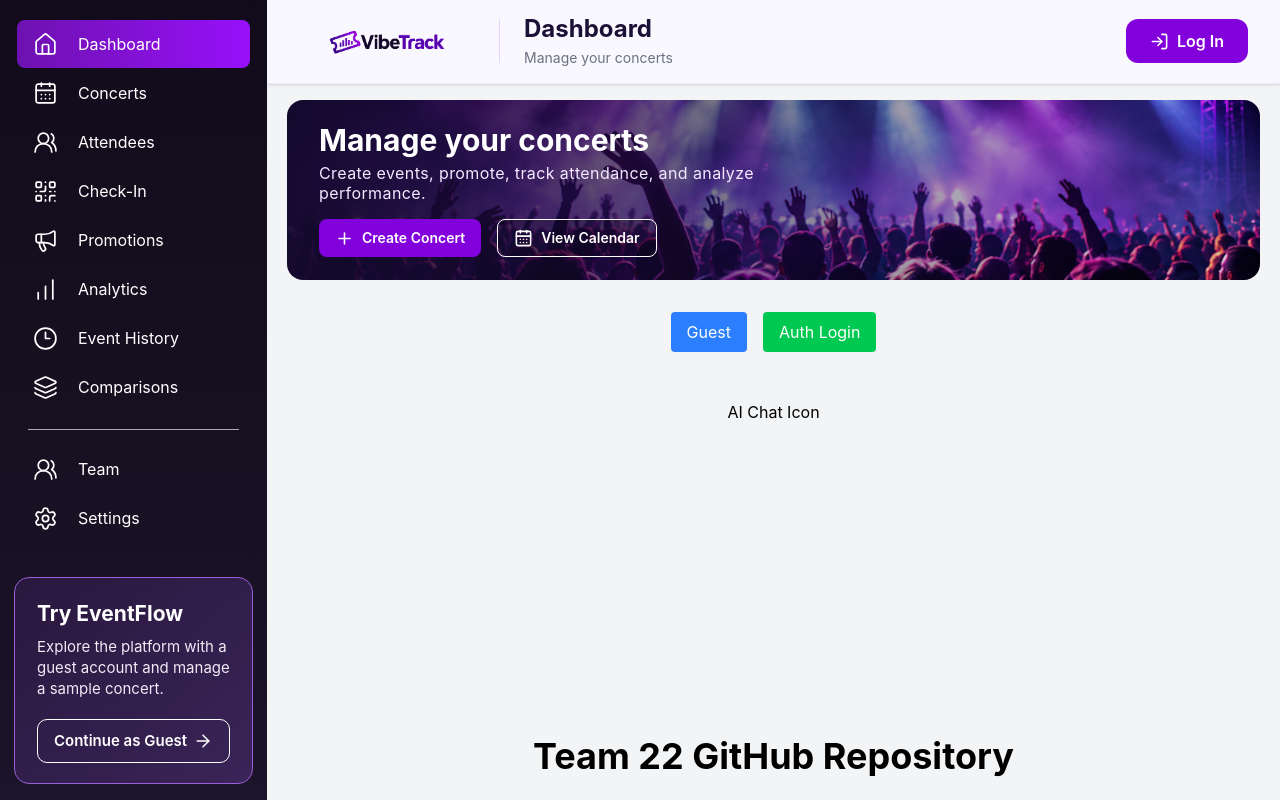
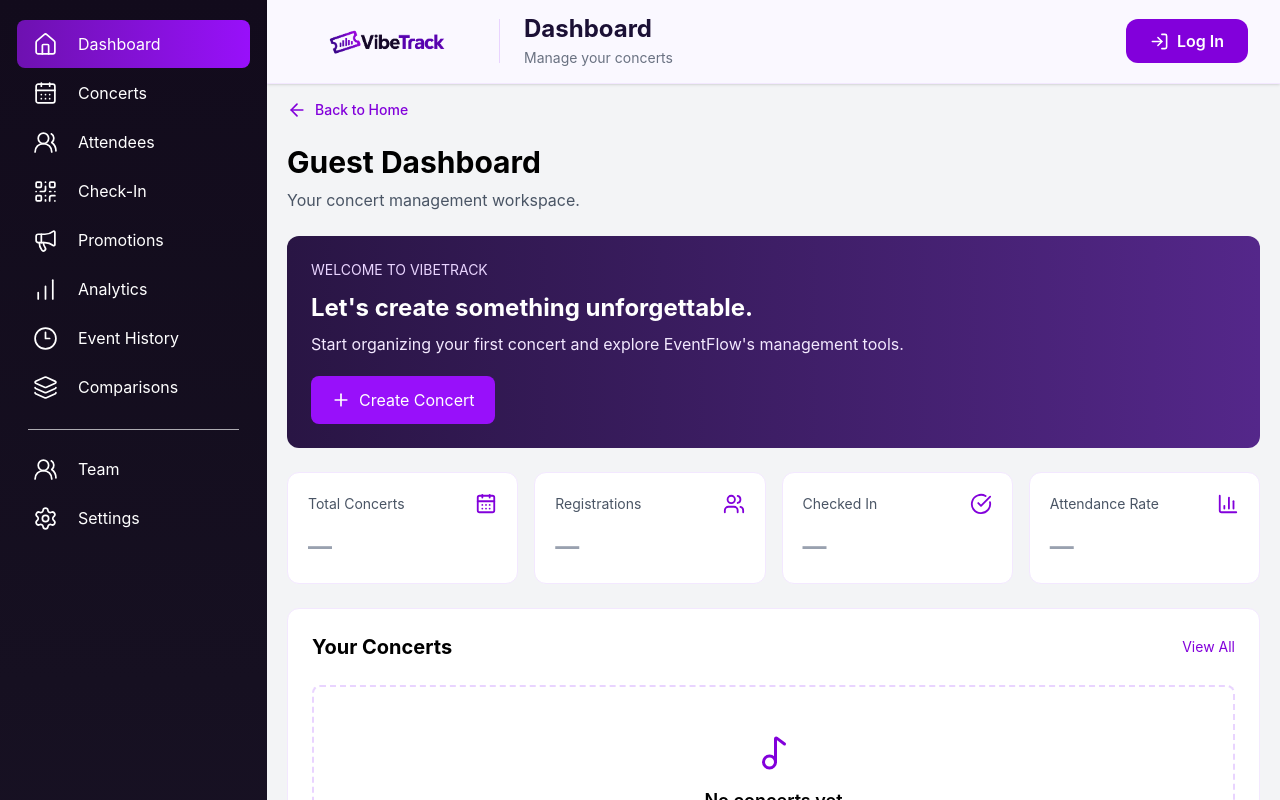
Before and after one commit to chingu-voyages/V63-tier2-team-22, a React (Vite) app in the folder vite-project/: page / in a window 1280 px wide. Both pictures are taken after a click on the button "Continue as Guest". Shown: the top 800 px of the page. Built offline with nearby package versions, Linux system fonts and the light colour scheme.

Commit message:
Add continue as a guest button and Home page

```diff
--- a/vite-project/src/App.tsx
+++ b/vite-project/src/App.tsx
@@ -1,49 +1,74 @@
+
+import { useState } from "react";
 
 import Header from "./assets/components/Header";
 import Footer from "./assets/components/Footer";
-import HeroCard from "./assets/components/HeroCard";
 import Sidebar from "./assets/components/SideBar";
+import Home from "./assets/pages/Home";
+import GuestDashboard from "./assets/pages/GuestDashboard";
 
 function App() {
+  const [isGuest, setIsGuest] = useState(false);
+  const [currentPage, setCurrentPage] = useState("dashboard");
+
+  const handleGuestLogin = () => {
+    setIsGuest(true);
+    setCurrentPage("dashboard");
+  };
+
+const handleBackHome = () => {
+  setIsGuest(false);
+  setCurrentPage("dashboard");
+};
+
   return (
     <div className="flex min-h-screen bg-gray-100">
 
-      {/* Left Sidebar */}
-      <Sidebar />
+      {/* Sidebar */}
+      <Sidebar
+        onGuestLogin={handleGuestLogin}
+        isGuest={isGuest}
+      />
 
-      {/* Right Content */}
+      {/* Main Layout */}
       <div className="flex min-w-0 flex-1 flex-col">
 
-        {/* Header */}
         <Header />
 
-        {/* Main Content */}
-        <main className="w-full flex-1 px-5 pt-4 pb-6 md:px-5">
+        <main className="w-full flex-1 px-5 pt-4 pb-6">
 
-          {/* Hero Card */}
-          <HeroCard />
+          {!isGuest ? (
+            <Home onGuestLogin={handleGuestLogin} />
+          ) : currentPage === "dashboard" ? (
+            <GuestDashboard
+              onNavigate={setCurrentPage}
+              onBackHome={handleBackHome}
+            />
+          ) : (
+            <div className="py-10">
+              <button
+                type="button"
+                onClick={() => setCurrentPage("dashboard")}
+                className="mb-4 text-purple-700 hover:underline"
+              >
+                ← Back to Guest Dashboard
+              </button>
 
-          {/* Guest and Login Buttons */}
-          <div className="mt-8 flex flex-wrap items-center justify-center gap-4">
-            <button
-              type="button"
-              className="rounded bg-blue-500 px-4 py-2 text-white"
-            >
-              Guest
-            </button>
+              <h1 className="text-2xl font-bold text-gray-900">
+                {currentPage
+                  .split("-")
+                  .map(
+                    (word) =>
+                      word.charAt(0).toUpperCase() + word.slice(1)
+                  )
+                  .join(" ")}
+              </h1>
 
-            <button
-              type="button"
-              className="rounded bg-green-500 px-4 py-2 text-white"
-            >
-              Auth Login
-            </button>
-          </div>
-
-          {/* AI Chat */}
-          <div className="mt-12 flex items-center justify-center">
-            <h3>AI Chat Icon</h3>
-          </div>
+              <p className="mt-2 text-gray-600">
+                This page hasn't been implemented yet.
+              </p>
+            </div>
+          )}
 
         </main>
 
--- a/vite-project/src/assets/components/SideBar.tsx
+++ b/vite-project/src/assets/components/SideBar.tsx
@@ -11,6 +11,11 @@ import {
   Settings,
   ArrowRight,
 } from "lucide-react";
+
+type SidebarProps = {
+  onGuestLogin: () => void;
+  isGuest: boolean;
+};
 
 // Main navigation
 const mainMenu = [
@@ -30,7 +35,7 @@ const secondaryMenu = [
   { label: "Settings", icon: Settings },
 ];
 
-function Sidebar() {
+function Sidebar({ onGuestLogin, isGuest }: SidebarProps) {
   return (
     <aside
       aria-label="Sidebar"
@@ -51,7 +56,8 @@ function Sidebar() {
                 key={item.label}
                 type="button"
                 aria-current={isActive ? "page" : undefined}
-                className={`flex h-12 w-full items-center gap-5 rounded-lg px-4 text-left transition-colors ${isActive
+                className={`flex h-12 w-full items-center gap-5 rounded-lg px-4 text-left transition-colors ${
+                  isActive
                     ? "bg-gradient-to-r from-purple-800 to-purple-600"
                     : "hover:bg-white/10"
                 }`}
@@ -104,11 +110,13 @@ function Sidebar() {
         </div>
       </nav>
 
+
       {/* Guest Account Section */}
+      {!isGuest && (
         <div className="mt-auto px-[14px] pb-[16px] pt-8">
           <div className="rounded-[15px] border border-[#9960D7] bg-gradient-to-br from-[#29183E] to-[#3A2458] px-[22px] py-[20px]">
             <h2 className="mb-[7px] text-[21px] font-bold">
-            Try EventFlow
+              Try VibeTrack
             </h2>
 
             <p className="text-[15px] leading-[21px] text-[#F0EAF6]">
@@ -118,6 +126,7 @@ function Sidebar() {
 
             <button
               type="button"
+              onClick={onGuestLogin}
               className="mt-[20px] flex h-[44px] w-full items-center justify-between rounded-[10px] border-[1.5px] border-white px-[16px] text-[15px] font-semibold transition-colors hover:bg-white/10"
             >
               <span>Continue as Guest</span>
@@ -125,6 +134,7 @@ function Sidebar() {
             </button>
           </div>
         </div>
+      )}
     </aside>
   );
 }
--- /dev/null
+++ b/vite-project/src/assets/pages/GuestDashboard.tsx
@@ -0,0 +1,194 @@
+import { ArrowLeft } from "lucide-react";
+
+import {
+  CalendarDays,
+  Users,
+  CheckCircle,
+  BarChart3,
+  Plus,
+  Music2,
+  QrCode,
+  Sparkles,
+  Info,
+} from "lucide-react";
+
+
+type GuestDashboardProps = {
+  onNavigate: (page: string) => void;
+  onBackHome: () => void;
+};
+
+const stats = [
+  { label: "Total Concerts", icon: CalendarDays },
+  { label: "Registrations", icon: Users },
+  { label: "Checked In", icon: CheckCircle },
+  { label: "Attendance Rate", icon: BarChart3 },
+];
+
+const quickActions = [
+  { label: "Manage Attendees", icon: Users, page: "attendees" },
+  { label: "Event Check-In", icon: QrCode, page: "check-in" },
+  { label: "AI Promotions", icon: Sparkles, page: "promotions" },
+  { label: "AI Analytics", icon: BarChart3, page: "analytics" },
+];
+
+function GuestDashboard({
+  onNavigate,
+  onBackHome,
+}: GuestDashboardProps) {
+  return (
+    <div className="mx-auto max-w-7xl space-y-6">
+
+      {/* Back to Home Button */}
+      <button
+        type="button"
+        onClick={onBackHome}
+        className="flex items-center gap-2 text-sm font-medium text-purple-700 hover:text-purple-900"
+      >
+        <ArrowLeft size={20} />
+        Back to Home
+      </button>
+
+      {/* Welcome Section */}
+      <div className="flex items-center justify-between gap-4">
+        <div>
+          <h1 className="text-3xl font-bold">
+            Guest Dashboard
+          </h1>
+          <p className="mt-2 text-gray-600">
+            Your concert management workspace.
+          </p>
+        </div>
+      </div>
+      <section className="rounded-xl bg-gradient-to-r from-[#291544] to-[#54278A] p-6 text-white">
+        <p className="text-sm text-purple-200">
+          WELCOME TO VIBETRACK
+        </p>
+
+        <h2 className="mt-3 text-2xl font-bold">
+          Let's create something unforgettable.
+        </h2>
+
+        <p className="mt-2 text-purple-100">
+          Start organizing your first concert and explore
+          EventFlow's management tools.
+        </p>
+
+        <button
+          type="button"
+          onClick={() => onNavigate("create-concert")}
+          className="mt-5 flex items-center gap-2 rounded-lg bg-purple-600 px-5 py-3 hover:bg-purple-700"
+        >
+          <Plus size={20} />
+          Create Concert
+        </button>
+      </section>
+
+      <section className="grid gap-4 sm:grid-cols-2 lg:grid-cols-4">
+        {stats.map((stat) => {
+          const Icon = stat.icon;
+
+          return (
+            <div
+              key={stat.label}
+              className="rounded-xl border border-purple-100 bg-white p-5"
+            >
+              <div className="flex items-center justify-between">
+                <p className="text-sm text-gray-600">
+                  {stat.label}
+                </p>
+                <Icon size={22} className="text-purple-700" />
+              </div>
+
+              <p className="mt-4 text-2xl font-bold text-gray-400">
+                —
+              </p>
+            </div>
+          );
+        })}
+      </section>
+
+      <section className="rounded-xl border border-purple-100 bg-white p-6">
+        <div className="mb-6 flex items-center justify-between">
+          <h2 className="text-xl font-bold">
+            Your Concerts
+          </h2>
+
+          <button
+            type="button"
+            onClick={() => onNavigate("concerts")}
+            className="text-sm text-purple-700 hover:underline"
+          >
+            View All
+          </button>
+        </div>
+
+        <div className="flex flex-col items-center rounded-lg border-2 border-dashed border-purple-200 px-6 py-12 text-center">
+          <Music2 size={36} className="mb-4 text-purple-700" />
+
+          <h3 className="text-lg font-semibold">
+            No concerts yet
+          </h3>
+
+          <p className="mt-2 max-w-md text-sm text-gray-600">
+            Create your first concert to start managing attendees,
+            check-ins, and event performance.
+          </p>
+
+          <button
+            type="button"
+            onClick={() => onNavigate("create-concert")}
+            className="mt-5 flex items-center gap-2 rounded-lg bg-purple-700 px-5 py-3 text-white hover:bg-purple-800"
+          >
+            <Plus size={18} />
+            Create Concert
+          </button>
+        </div>
+      </section>
+
+      <section>
+        <h2 className="mb-4 text-xl font-bold">
+          Explore EventFlow
+        </h2>
+
+        <div className="grid gap-4 sm:grid-cols-2 lg:grid-cols-4">
+          {quickActions.map((action) => {
+            const Icon = action.icon;
+
+            return (
+              <button
+                key={action.label}
+                type="button"
+                onClick={() => onNavigate(action.page)}
+                className="flex items-center gap-3 rounded-xl border border-purple-100 bg-white p-5 text-left hover:bg-purple-50"
+              >
+                <Icon size={24} className="text-purple-700" />
+                <span className="font-medium">
+                  {action.label}
+                </span>
+              </button>
+            );
+          })}
+        </div>
+      </section>
+
+      <div className="flex items-start gap-3 rounded-xl bg-purple-50 p-5">
+        <Info size={22} className="shrink-0 text-purple-700" />
+
+        <div>
+          <h3 className="font-semibold">
+            You're using Guest Mode
+          </h3>
+
+          <p className="mt-1 text-sm text-gray-600">
+            Explore EventFlow without creating an account.
+            Concerts and analytics will appear here once
+            data is available.
+          </p>
+        </div>
+      </div>
+    </div>
+  );
+}
+
+export default GuestDashboard;
--- /dev/null
+++ b/vite-project/src/assets/pages/Home.tsx
@@ -0,0 +1,12 @@
+
+import HeroCard from "../components/HeroCard";
+
+function Home() {
+  return (
+    <div>
+      <HeroCard />
+    </div>
+  );
+}
+
+export default Home;
```
Lines whose indentation alone changed are shown as unchanged.
